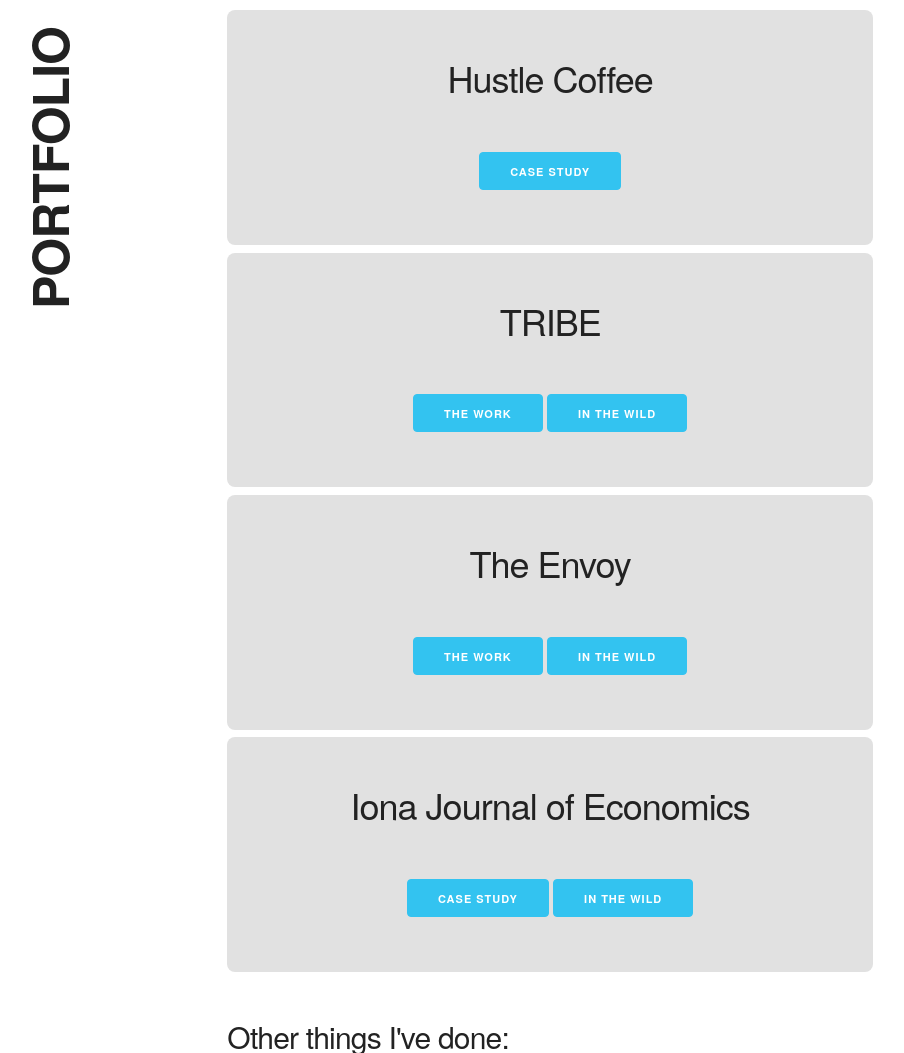
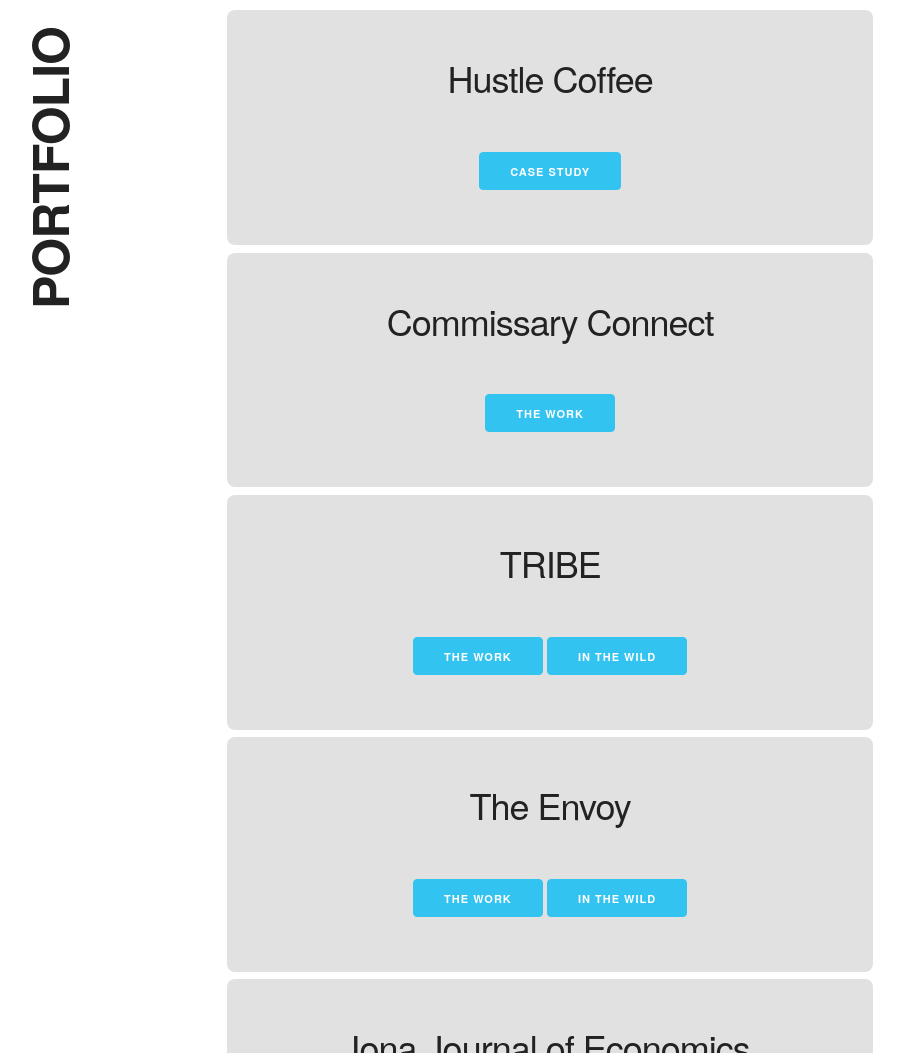
Before and after one commit to durfee/OPERATION_stogy-dinosaur, a website: page index.html in a window 1280 px wide. Shown: the part 836-1889 px from the top of the page, without its empty margins (257-1161 px from the left). Drawn offline with nearby package versions, Linux system fonts and the light colour scheme.

Commit message:
New portfolio item

```diff
--- a/index.html
+++ b/index.html
@@ -89,6 +89,14 @@
 									<a target="_blank" href="https://medium.com/learning-by-doing/hustle-coffee-aka-how-not-to-start-a-business-ddc3a7988d49#.jira0keni" class="button button-primary" >Case study</a>
 								</div>
 							</div>
+              <div id="cc" class="portfolio-item">
+                <div class="portfolio-item_1">
+                  <div class="portfolio-item__title">
+                    <h3>Commissary Connect</h3>
+                  </div>
+                  <a target="_blank" href="https://www.behance.net/gallery/34477957/Commissary-Connect-Design-Brief" class="button button-primary">The work</a>
+                </div>
+              </div>
               <div id="tribe" class="portfolio-item">
                 <div class="portfolio-item_1">
                   <div class="portfolio-item__title">
```
